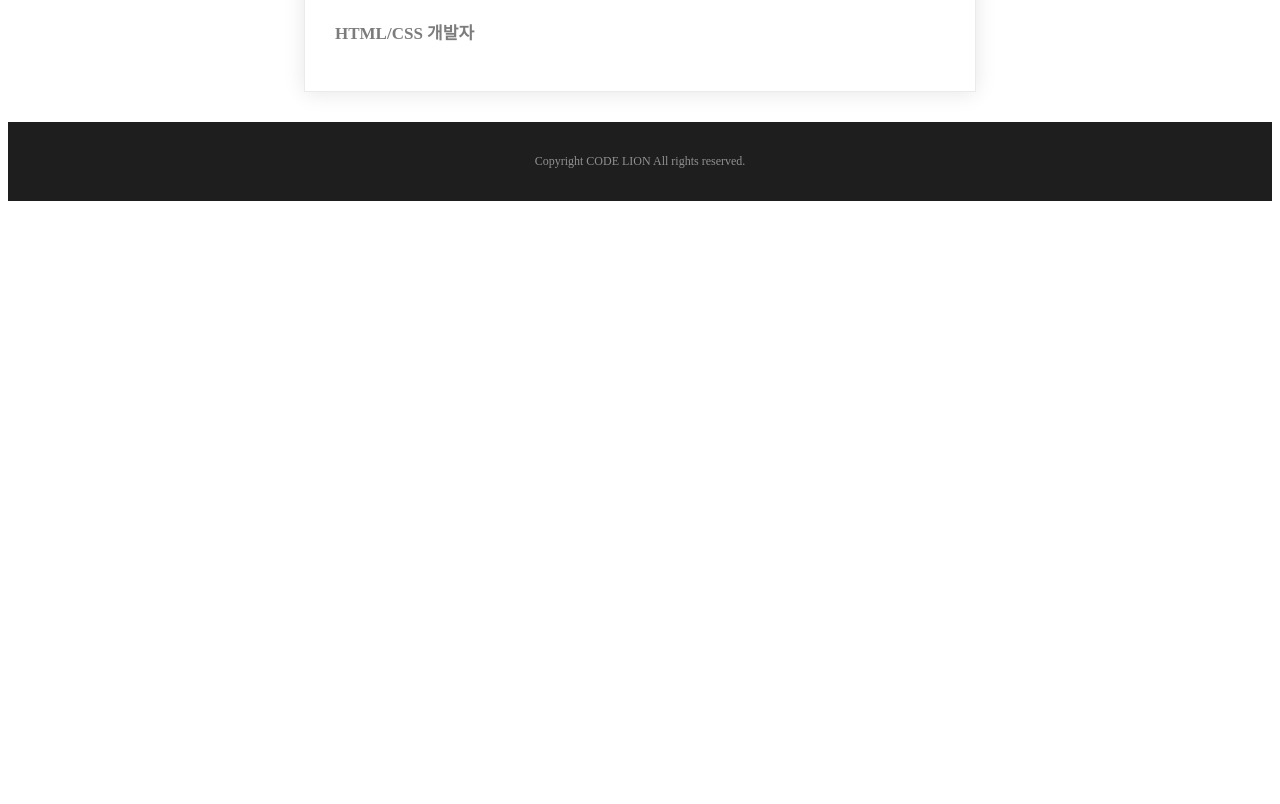
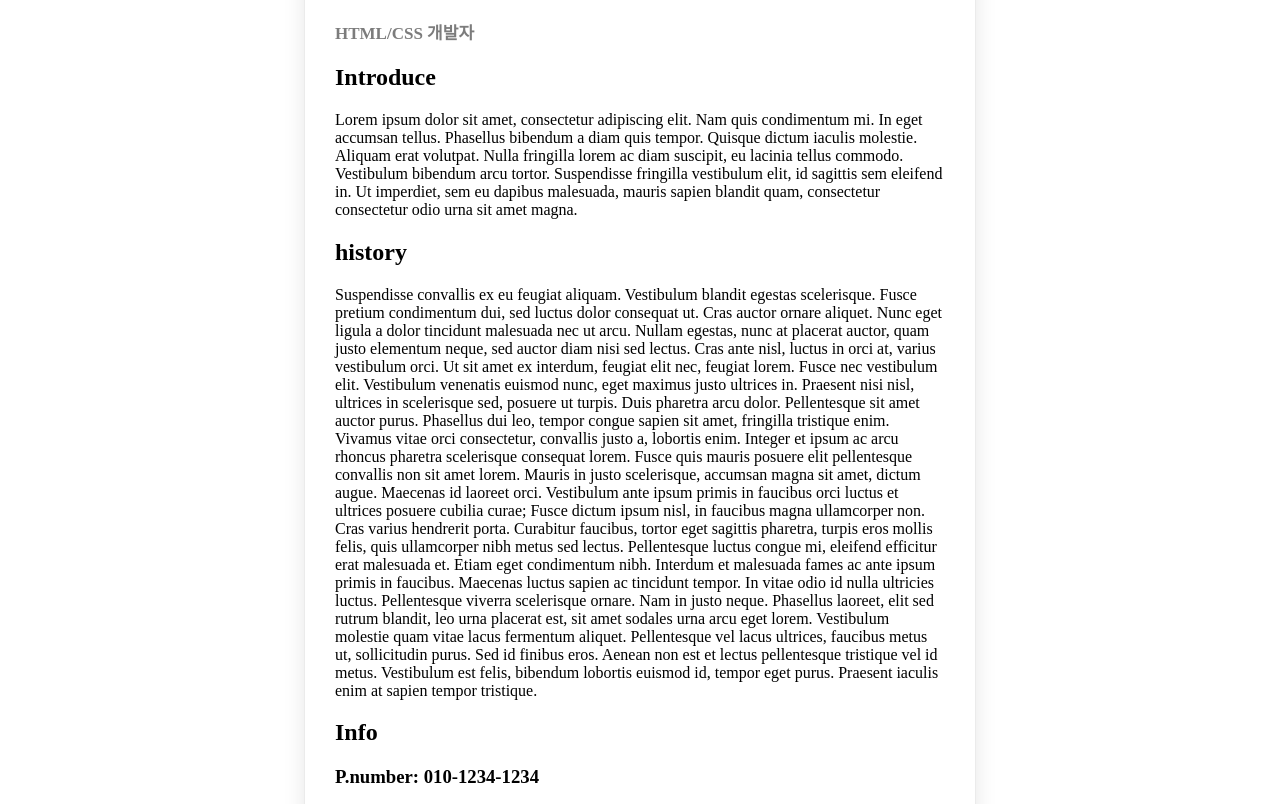
Before and after one commit to willjsw/likelion_2022_git, a plain HTML site: page index.html in a window 1280 px wide. Shown: the part 131-935 px from the top of the page. Before the commit the page ends 800 px from the top, so only its background shows below. Drawn offline with Linux system fonts and the light colour scheme.

Commit message:
Add files via upload

```diff
--- a/index.html
+++ b/index.html
@@ -9,6 +9,18 @@
     <div class="mainbox">
       <h1>정선우</h1>
       <p class="name-text">HTML/CSS 개발자</p>
+      <h2>Introduce</h2>
+      <p>Lorem ipsum dolor sit amet, consectetur adipiscing elit. Nam quis condimentum mi. In eget accumsan tellus. Phasellus bibendum a diam quis tempor. Quisque dictum iaculis molestie. Aliquam erat volutpat. Nulla fringilla lorem ac diam suscipit, eu lacinia tellus commodo. Vestibulum bibendum arcu tortor. Suspendisse fringilla vestibulum elit, id sagittis sem eleifend in. Ut imperdiet, sem eu dapibus malesuada, mauris sapien blandit quam, consectetur consectetur odio urna sit amet magna.</p>
+      <h2>history</h2>
+      <p>Suspendisse convallis ex eu feugiat aliquam. Vestibulum blandit egestas scelerisque. Fusce pretium condimentum dui, sed luctus dolor consequat ut. Cras auctor ornare aliquet. Nunc eget ligula a dolor tincidunt malesuada nec ut arcu. Nullam egestas, nunc at placerat auctor, quam justo elementum neque, sed auctor diam nisi sed lectus. Cras ante nisl, luctus in orci at, varius vestibulum orci. Ut sit amet ex interdum, feugiat elit nec, feugiat lorem. Fusce nec vestibulum elit. Vestibulum venenatis euismod nunc, eget maximus justo ultrices in. Praesent nisi nisl, ultrices in scelerisque sed, posuere ut turpis. Duis pharetra arcu dolor. Pellentesque sit amet auctor purus. Phasellus dui leo, tempor congue sapien sit amet, fringilla tristique enim. Vivamus vitae orci consectetur, convallis justo a, lobortis enim.
+
+        Integer et ipsum ac arcu rhoncus pharetra scelerisque consequat lorem. Fusce quis mauris posuere elit pellentesque convallis non sit amet lorem. Mauris in justo scelerisque, accumsan magna sit amet, dictum augue. Maecenas id laoreet orci. Vestibulum ante ipsum primis in faucibus orci luctus et ultrices posuere cubilia curae; Fusce dictum ipsum nisl, in faucibus magna ullamcorper non. Cras varius hendrerit porta. Curabitur faucibus, tortor eget sagittis pharetra, turpis eros mollis felis, quis ullamcorper nibh metus sed lectus. Pellentesque luctus congue mi, eleifend efficitur erat malesuada et.
+
+        Etiam eget condimentum nibh. Interdum et malesuada fames ac ante ipsum primis in faucibus. Maecenas luctus sapien ac tincidunt tempor. In vitae odio id nulla ultricies luctus. Pellentesque viverra scelerisque ornare. Nam in justo neque. Phasellus laoreet, elit sed rutrum blandit, leo urna placerat est, sit amet sodales urna arcu eget lorem. Vestibulum molestie quam vitae lacus fermentum aliquet. Pellentesque vel lacus ultrices, faucibus metus ut, sollicitudin purus. Sed id finibus eros. Aenean non est et lectus pellentesque tristique vel id metus. Vestibulum est felis, bibendum lobortis euismod id, tempor eget purus. Praesent iaculis enim at sapien tempor tristique.</p>
+      <h2>Info</h2>
+      <h3>P.number: 010-1234-1234</h3>
+      <h3>e-mail: blah@gmail.com</h3>
+      <h3>fax: 02-2345-2345</h3>
     </div>
     <footer>
       <p>Copyright CODE LION All rights reserved.</p>
```
